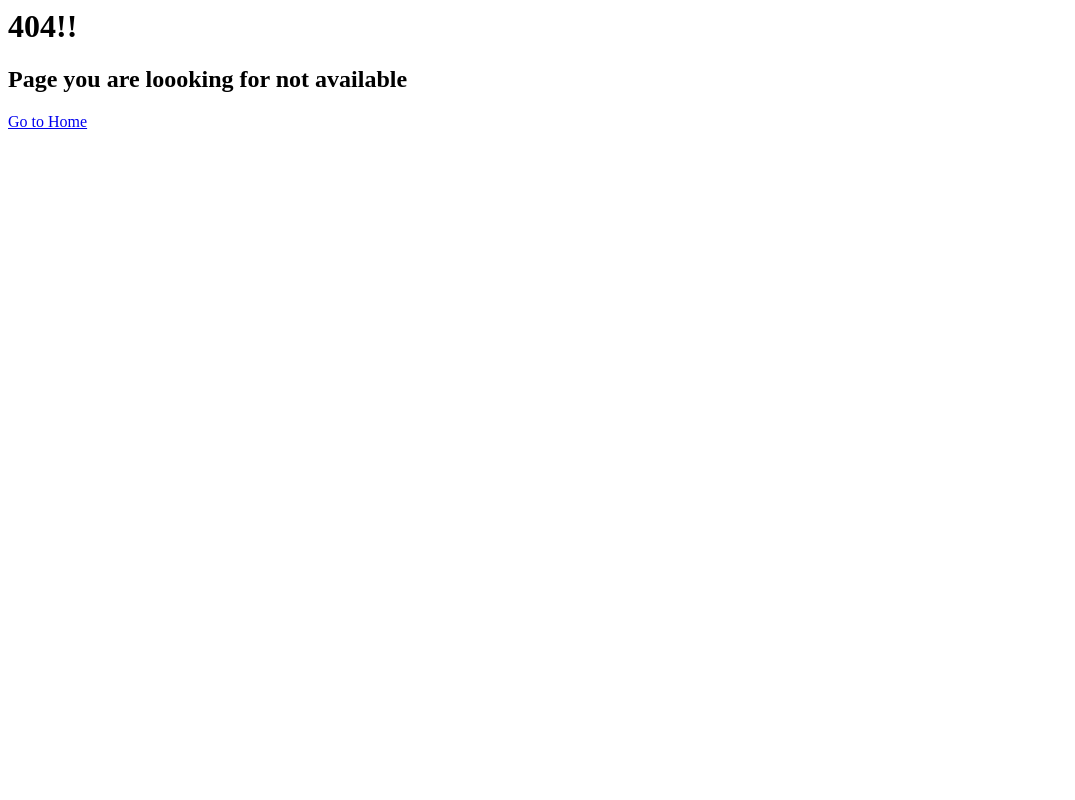
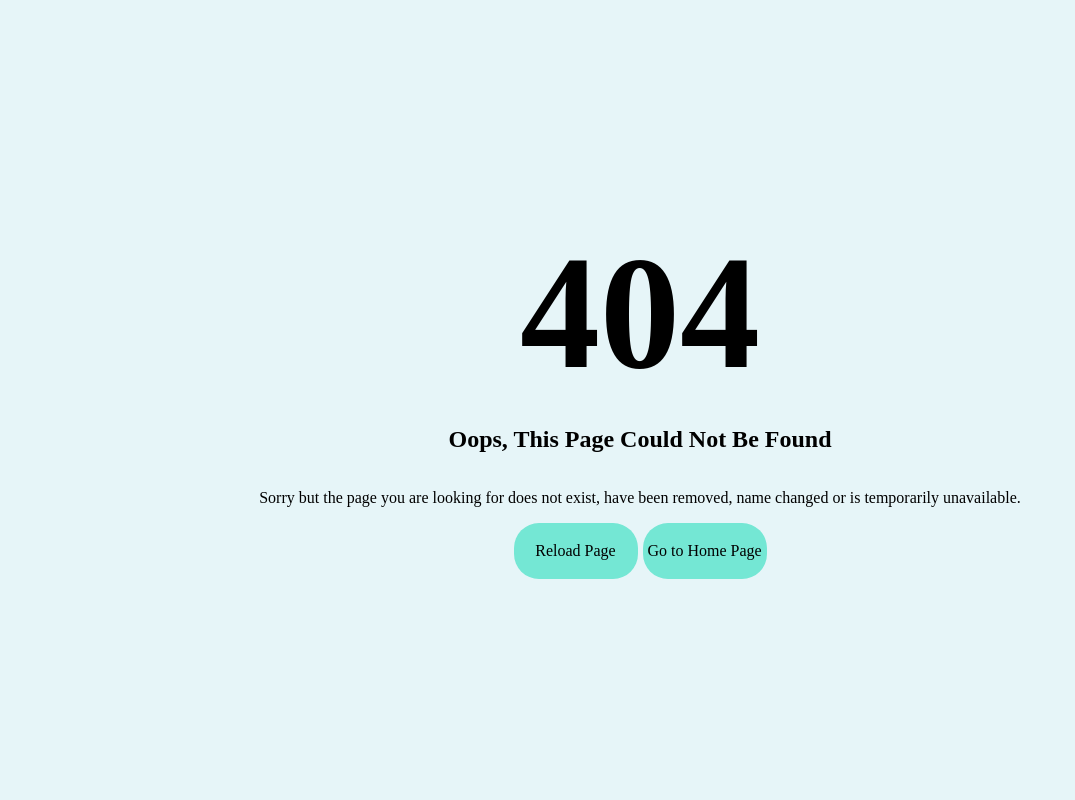
Before and after one commit to itbdelaboprogramming/Smart_Presentation, a PHP site: page /pages/404.php in a window 1280 px wide. Shown: the whole page, without its empty margins (0-1075 px from the left). Run offline with PHP 8.4, Linux system fonts and the light colour scheme.

Commit message:
feat: 404 page design

```diff
--- a/pages/404.php
+++ b/pages/404.php
@@ -1,3 +1,25 @@
-<h1>404!!</h1>
-<h2>Page you are loooking for not available</h2>
-<a href="home">Go to Home</a>
+
+
+<!DOCTYPE html>
+<html lang="en">
+    <head>
+        <title>Smart Presentation</title>
+        <link rel="icon" type="image/x-icon" href="assets/logo.png">
+        <meta charset="UTF-8" name="viewport" content="width=device-width, initial-scale=1.0">
+        <link rel="stylesheet" href="./style/style.css" >
+        <link rel="stylesheet" href="./style/404.css" >
+
+    </head>
+    <body>
+        <div class="page-404">
+            <p class="title-404">404</p>
+            <h2>Oops, This Page Could Not Be Found</h2>
+            <p>Sorry but the page you are looking for does not exist, have been removed, name changed or is temporarily unavailable.</p>
+            <div class="button-container">
+                <a class="button-404" onclick="location.reload()">Reload Page</a>
+                <a class="button-404" href="home">Go to Home Page</a>
+            </div>
+        </div>
+
+    </body>
+</html>
--- /dev/null
+++ b/style/404.css
@@ -0,0 +1,62 @@
+/* .bg {
+	background-image: url("../assets/bg.jpg");
+
+	height: 100%;
+
+	background-position: center;
+	background-repeat: no-repeat;
+	background-size: cover;
+	background-attachment: fixed;
+} */
+
+.page-404 {
+	position: absolute;
+	top: 0%;
+	left: 0%;
+	right: 0%;
+	bottom: 0%;
+	text-align: center;
+
+	display: flex;
+	align-items: center;
+	justify-content: center;
+	flex-direction: column;
+
+	user-select: none;
+}
+
+.title-404 {
+	font-size: 10rem;
+	font-weight: 700;
+	margin: 0;
+}
+
+.button-container {
+	display: flex;
+	flex-direction: row;
+	gap: 5px;
+}
+
+.button-404 {
+	display: flex;
+	width: 119px;
+	height: 51px;
+	padding: 2.5px 2.5px 2.5px 2.5px;
+	justify-content: center;
+	align-items: center;
+	border-radius: 25px;
+	background: #74e7d4;
+	text-decoration: none;
+
+	color: black;
+	cursor: pointer;
+}
+
+.button-404:hover {
+	box-shadow: 0px 4px 4px 0px rgba(0, 0, 0, 0.25);
+}
+
+.button-404:active {
+	box-shadow: 0px 4px 4px 0px rgba(0, 0, 0, 0.25);
+	transform: translateY(1px);
+}
```
